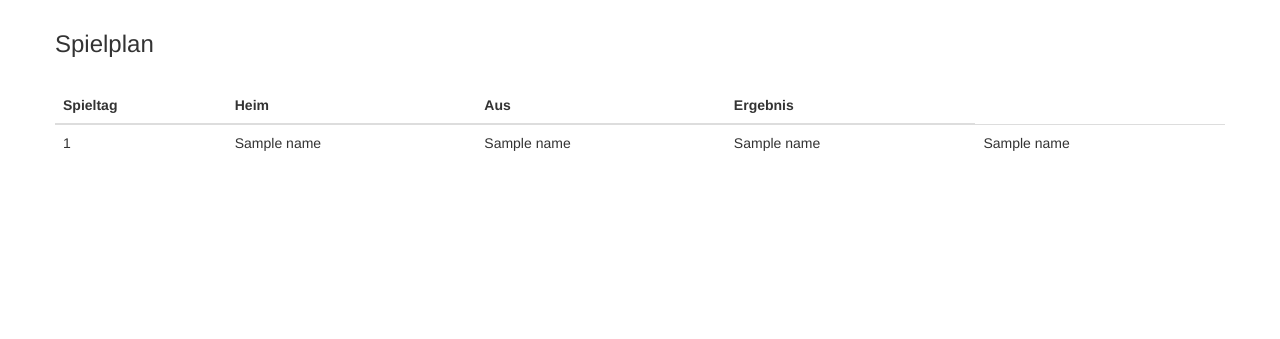
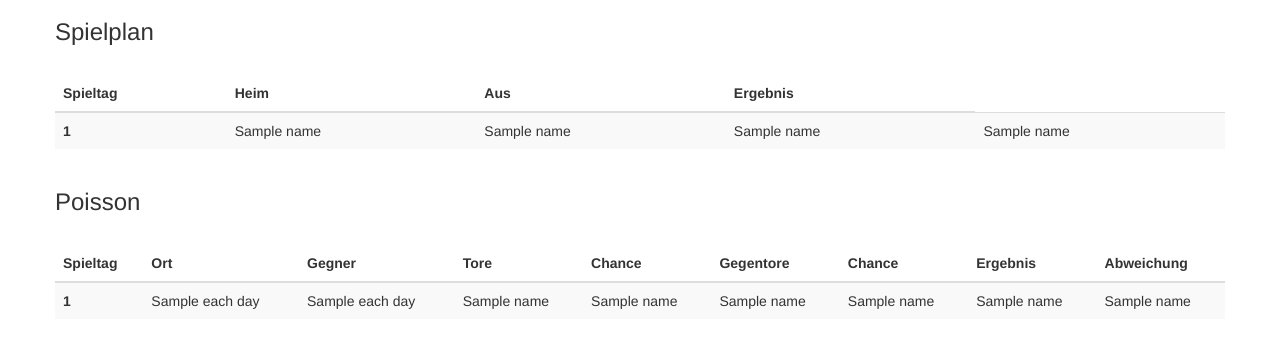
Before and after one commit to stanman71/Python_Projects, a Flask app: template Football/templates/club.html in a window 1280 px wide. Shown: the part 765-1104 px from the top of the page. Before the commit the page ends 916 px from the top, so only its background shows below. Run offline with Flask 2, Linux system fonts and the light colour scheme; the template is opened without the code that fills it: most values are stand-ins (such as "Sample title", 1, 10 or a date in 2020); some libraries are stand-ins or nearby versions.

Commit message:
add options, clean code

```diff
--- a/Football/main.py
+++ b/Football/main.py
@@ -42,12 +42,12 @@ file = "./Python_Projects/Football/CSV/1_Bundesliga_2018_2019.csv"
 
 #print(GET_ESTIMATE_GOALS_POISSON("Eintracht Frankfurt", "Bayern München", file))
 
-print(GET_POINTS("Bayern München", file))
+#print(GET_POINTS("Bayern München", file))
 
 #print(GET_SEASON("Eintracht Frankfurt", file))
 
-#print(CALC_SEASON_POISSON("Borussia Dortmund", file))
+print(CALC_SEASON_POISSON("Borussia Dortmund", file))
 
 # [[Day, Location, Opponent, [Estimate_Goals, [Poisson],
 #                             Estimate_Hits,  [Poisson]],
-#                           [[Real_Result],   [Trend(Club_Goals, Club_Hits)], [Difference]]]
+#                           [[Real_Result],   [Difference], [Trend(Club_Goals, Club_Hits)]]]
--- a/Football/templates/club.html
+++ b/Football/templates/club.html
@@ -25,12 +25,10 @@
 
 
   <!-- NAVIGATION -->
-
   <div class="row">
     <div class="col-sm">
       <ul class="nav nav-pills">
         <li role="presentation" class="active"><a href="/">{{ site1 }}</a></li>
-        <li role="presentation" class="active"><a href="#">{{ site2 }}</a></li>
       </ul>
     </div>
   </div>
@@ -48,8 +46,6 @@
 
 
   <!-- DROPDOWN -->
-
-
   <p>Select a club:</p>
   <form id="form1" action=/club  method="GET" enctype="multipart/form-data">
     <select id="mySelect" class="btn btn-secondary dropdown-toggle" name = "club">
@@ -72,18 +68,27 @@
   </div>
 
 
-  <!-- GRAPHS -->
+  <!-- TITLE -->
+  <div><h1>{{ club_name }}</h1></div>
 
-  <div><h1>{{ club_name }}</h1></div>
-  <br>
 
-  <div id="result">
-    {% if graph1 is defined %}
-        <div><h3>Punkte</h3></div>
-    {% endif %}
+  <!-- HIDDEN -->
+  <div class="row">
+    <div class="col">
+      <div class="invisible">HIDDEN</div>
+    </div>
+    <div class="col">
+      <div class="invisible">HIDDEN</div>
+    </div>
   </div>
 
-  <div><img src='{{ graph1 }}'></img></div>
+
+  <!-- BUTTONS -->
+  <form action="" method="post">
+        <input type="submit" class="btn btn-secondary" name="Button_1" value="Spielplan"/>
+        <input type="submit" class="btn btn-secondary" name="Button_2" value="Punkte"/>
+        <input type="submit" class="btn btn-secondary" name="Button_3" value="Poisson"/>
+  </form>
 
 
   <!-- HIDDEN -->
@@ -98,45 +103,35 @@
 
 
 
-
-  <!-- Buttons -->
-
-  <form action="" method="post">
-        <input type="submit" name="radioName" value="val_2"/>
-  </form>
-
-
-
-
-  <!-- HIDDEN -->
-  <div class="row">
-    <div class="col">
-      <div class="invisible">HIDDEN</div>
-    </div>
-    <div class="col">
-      <div class="invisible">HIDDEN</div>
-    </div>
+  <!-- GRAPH POINTS -->
+  <div id="result">
+      {% if graph1 is defined %}
+          <div><h3>Punkte</h3></div>
+          <div><img src='{{ graph1 }}'></img></div>
+      {% endif %}
   </div>
 
 
-  <!-- TABLE -->
+  <!-- TABLE SEASON -->
+  <div id="result">
+      {% if season is defined %}
           <div class="row">
               <div class="col">
                 <h3>Spielplan</h3>
                 <br>
-        <table class="table">
+                <table class="table table-striped">
                     <thead>
                         <tr>
-                    <th>Spieltag</th>
-                    <th>Heim</th>
-                    <th>Aus</th>
-                    <th>Ergebnis</th>
+                          <th scope="col">Spieltag</th>
+                          <th scope="col">Heim</th>
+                          <th scope="col">Aus</th>
+                          <th scope="col">Ergebnis</th>
                         <tr>
                     </thead>
                     <tbody>
                         {% for each_day in season %}
                         <tr>
-                    <td>{{ each_day[0] }}</td>
+                          <th scope="row">{{ each_day[0] }}</td>
                           <td>{{ each_day[1][0] }}</td>
                           <td>{{ each_day[1][1] }}</td>
                           <td>{{ each_day[2][0] }}</td>
@@ -147,6 +142,51 @@
                 </table>
               </div>
           </div>
+      {% endif %}
+  </div>
+
+
+ <!-- TABLE POISSON -->
+ <div id="result">
+    {% if poisson is defined %}
+        <div class="row">
+            <div class="col">
+              <h3>Poisson</h3>
+              <br>
+              <table class="table table-striped">
+                  <thead>
+                      <tr>
+                        <th scope="col">Spieltag</th>
+                        <th scope="col">Ort</th>
+                        <th scope="col">Gegner</th>
+                        <th scope="col">Tore</th>
+                        <th scope="col">Chance</th>
+                        <th scope="col">Gegentore</th>
+                        <th scope="col">Chance</th>
+                        <th scope="col">Ergebnis</th>
+                        <th scope="col">Abweichung</th>
+                      <tr>
+                  </thead>
+                  <tbody>
+                      {% for each_day in poisson %}
+                      <tr>
+                        <th scope="row">{{ each_day[0] }}</td>
+                        <td>{{ each_day[1] }}</td>
+                        <td>{{ each_day[2] }}</td>
+                        <td>{{ each_day[3][0] }}</td>
+                        <td>{{ each_day[3][1] }}</td>
+                        <td>{{ each_day[3][2] }}</td>
+                        <td>{{ each_day[3][3] }}</td>
+                        <td>{{ each_day[4][0] }}</td>
+                        <td>{{ each_day[4][1] }}</td>
+                      </tr>
+                      {% endfor %}
+                  </tbody>
+              </table>
+            </div>
+        </div>
+    {% endif %}
+</div>
 
 
 {% endblock %}
```
Also changed, not shown: Football/BUILD_Graph.py (added, +17 -0 lines), Football/START_Gui.py (renamed from Football/GET_Graph.py, +46 -61 lines), Football/templates/index.html (+11 -52 lines). Lines whose indentation alone changed are shown as unchanged.
